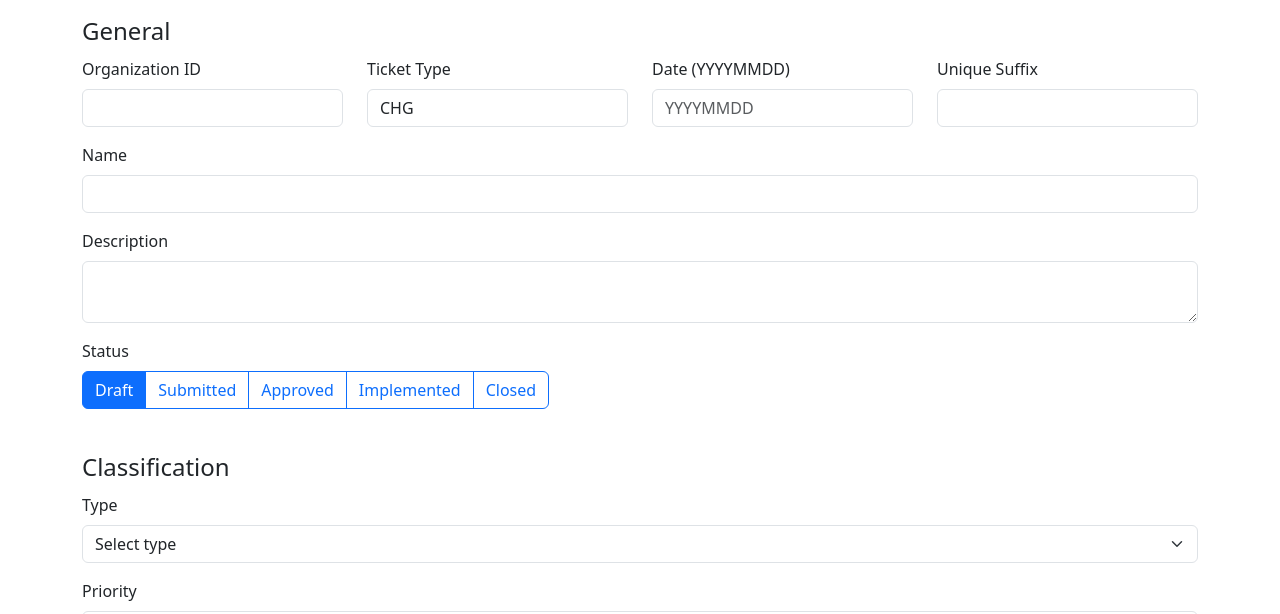
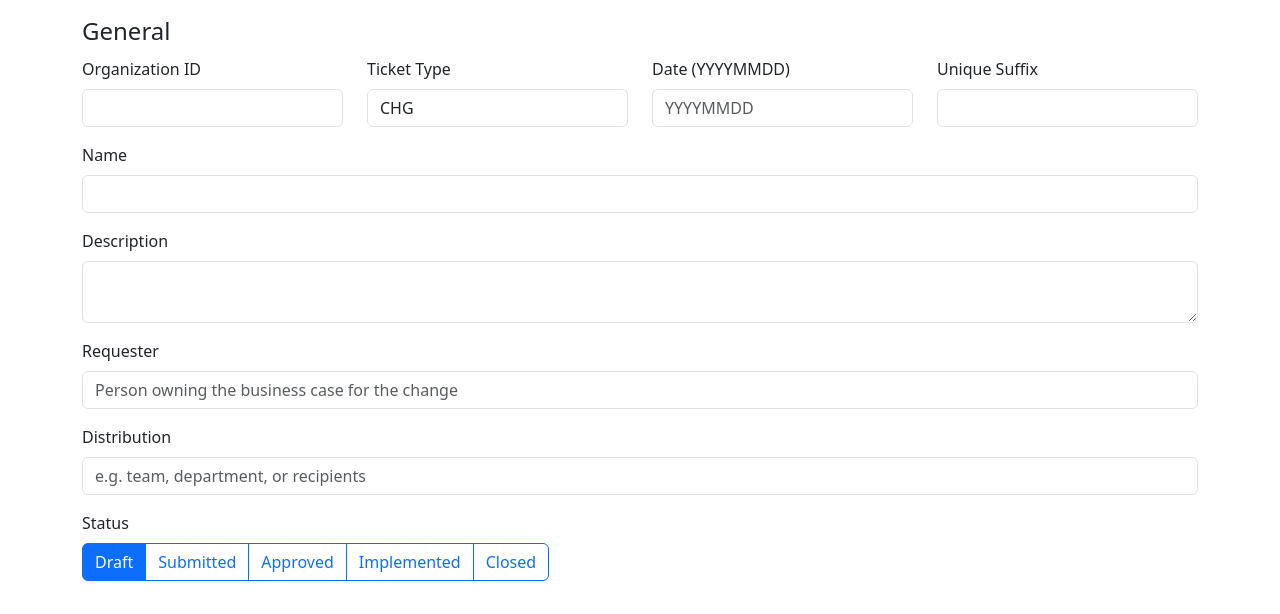
Before and after one commit to jvestman/gitsm, a plain HTML site: page rfc.html in a window 1280 px wide. Shown: the part 147-761 px from the top of the page. Drawn offline with nearby package versions, Linux system fonts and the light colour scheme.

Commit message:
Added requester and Distribution fields

```diff
--- a/rfc.html
+++ b/rfc.html
@@ -41,6 +41,14 @@
                 <div class="mb-3">
                     <label for="generalDesc" class="form-label">Description</label>
                     <textarea class="form-control" id="generalDesc" name="generalDesc" rows="2"></textarea>
+                </div>
+                <div class="mb-3">
+                    <label for="requester" class="form-label">Requester</label>
+                    <input type="text" class="form-control" id="requester" name="requester" placeholder="Person owning the business case for the change" required>
+                </div>
+                <div class="mb-3">
+                    <label for="distribution" class="form-label">Distribution</label>
+                    <input type="text" class="form-control" id="distribution" name="distribution" placeholder="e.g. team, department, or recipients">
                 </div>
                 <div class="mb-3">
                     <label class="form-label d-block">Status</label>
```
